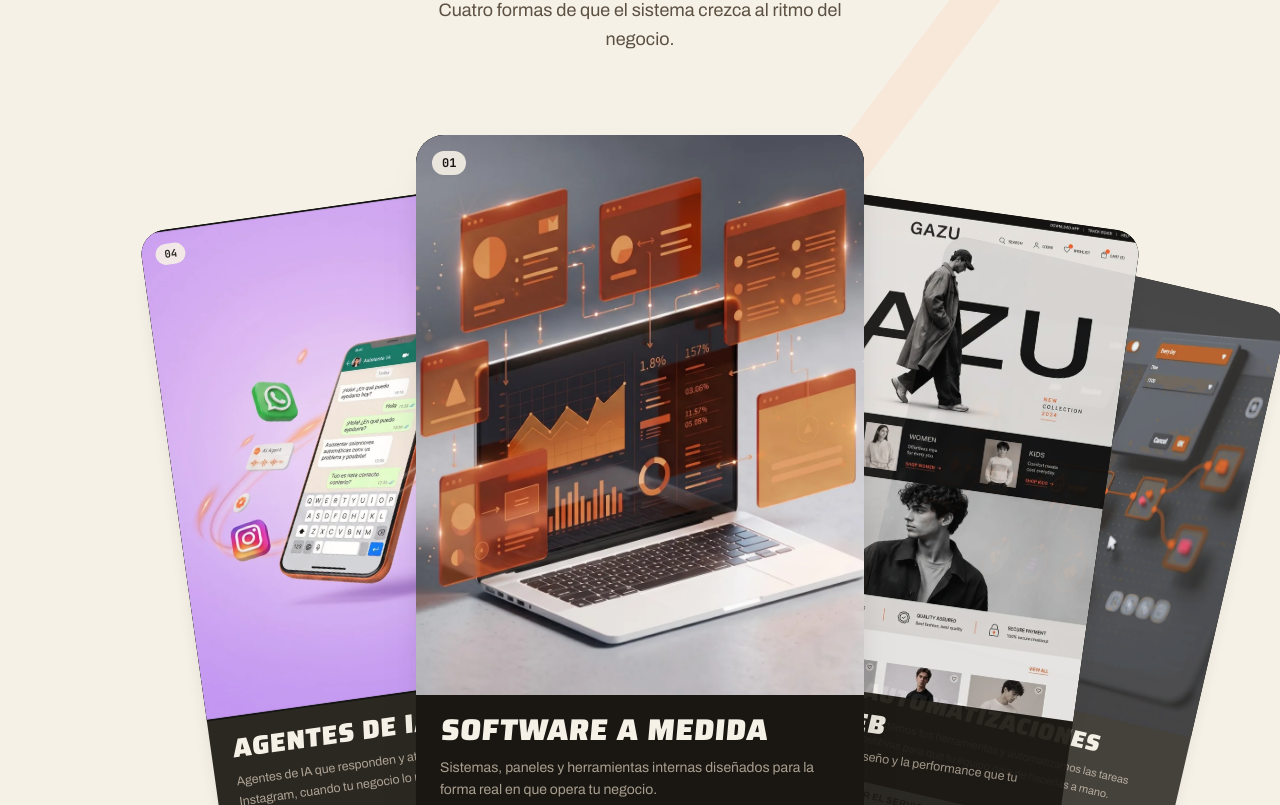
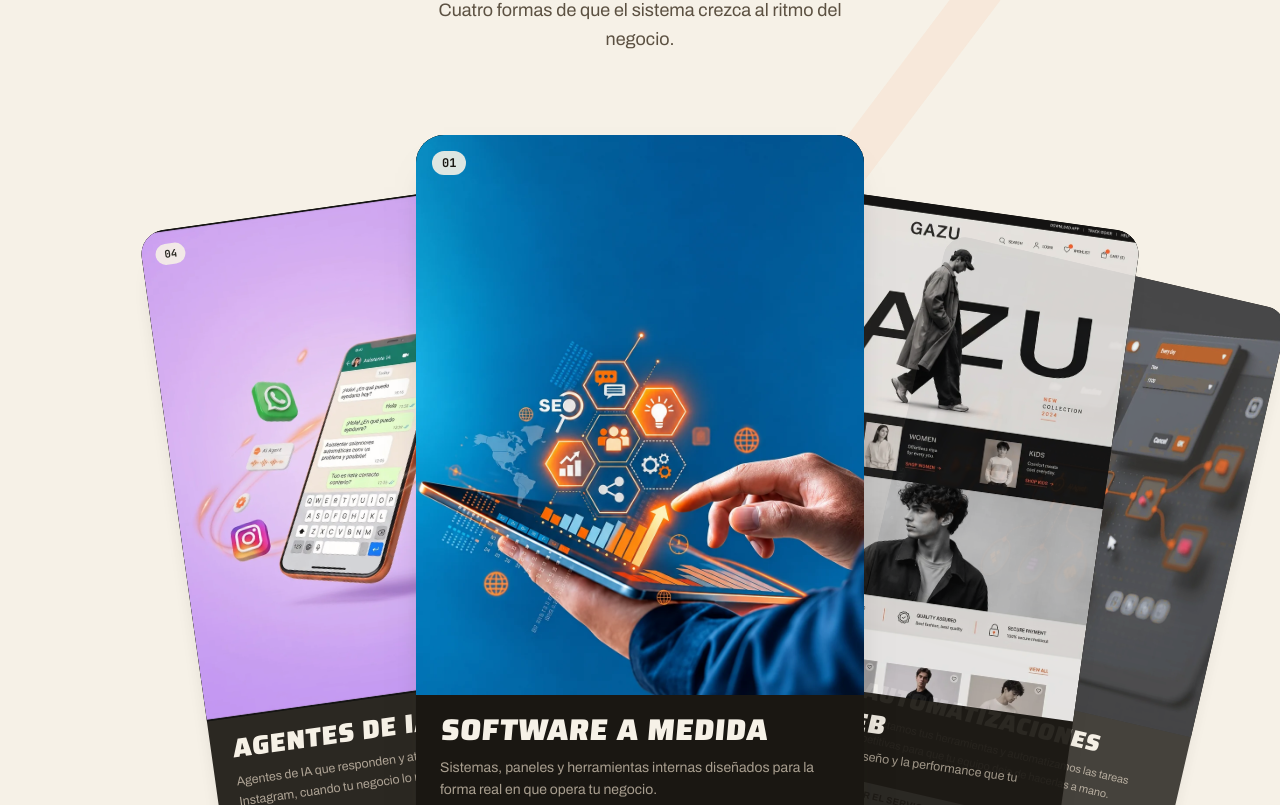
Before and after one commit to iadatabraian-ctrl/web-, a Next.js app: page / in a window 1280 px wide. Shown: the part 1255-2060 px from the top of the page. Built offline with nearby package versions, Linux system fonts and the light colour scheme.

Commit message:
Software a medida: nueva imagen de cabecera y tarjeta
Co-Authored-By: Claude Sonnet 5.5 <noreply@anthropic.com>
Claude-Session: https://claude.ai/code/session_016CR8bjtqut3mFtFLKQPjVK

```diff
--- a/components/ServicePage.tsx
+++ b/components/ServicePage.tsx
@@ -14,7 +14,7 @@ import { SERVICIOS, getServicio, type ServicioSlug } from "@/lib/servicios";
 const SITE = "https://deployuy.com";
 
 const CARD_IMG = {
-  software: "/img/servicios/card-software.webp",
+  software: "/img/servicios/card-software-2.webp",
   web: "/img/servicios/card-web.webp",
   automatizacion: "/img/servicios/card-automatizacion.webp",
   agentes: "/img/servicios/card-agentes.webp",
--- a/components/Servicios.tsx
+++ b/components/Servicios.tsx
@@ -18,7 +18,7 @@ import { Bar } from "@/components/Bar";
 type Kind = "software" | "web" | "automatizacion" | "agentes";
 
 const CARD_IMAGES: Partial<Record<Kind, string>> = {
-  software: "/img/servicios/card-software.webp",
+  software: "/img/servicios/card-software-2.webp",
   web: "/img/servicios/card-web.webp",
   automatizacion: "/img/servicios/card-automatizacion.webp",
   agentes: "/img/servicios/card-agentes.webp",
```
Also changed, not shown: public/img/servicios/card-software-2.webp (added), public/img/servicios/card-software.webp (deleted).
